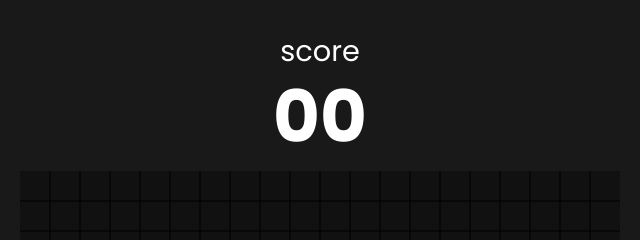
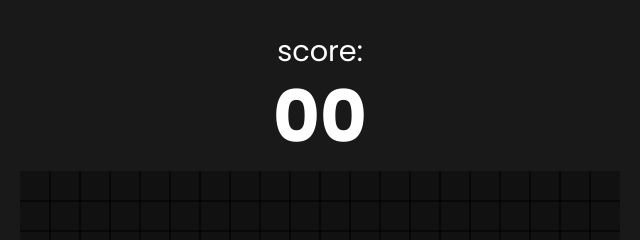
Before and after one commit to GuilhermeMata/SnakeGame, a plain HTML site: page index.html in a window 1280 px wide. Shown: the top 240 px of the page, 320-960 px from the left. Drawn offline with nearby package versions, Linux system fonts and the light colour scheme.

Commit message:
ajustes na index

```diff
--- a/index.html
+++ b/index.html
@@ -8,7 +8,7 @@
     <title>Snake Game</title>
 </head>
 <body>
-    <div class="score">score <span class="score--value">00</span></div>
+    <div class="score">score: <span class="score--value">00</span></div>
 
     <div class="menu-screen">
         <span class="game-over">Game Over</span>
```
